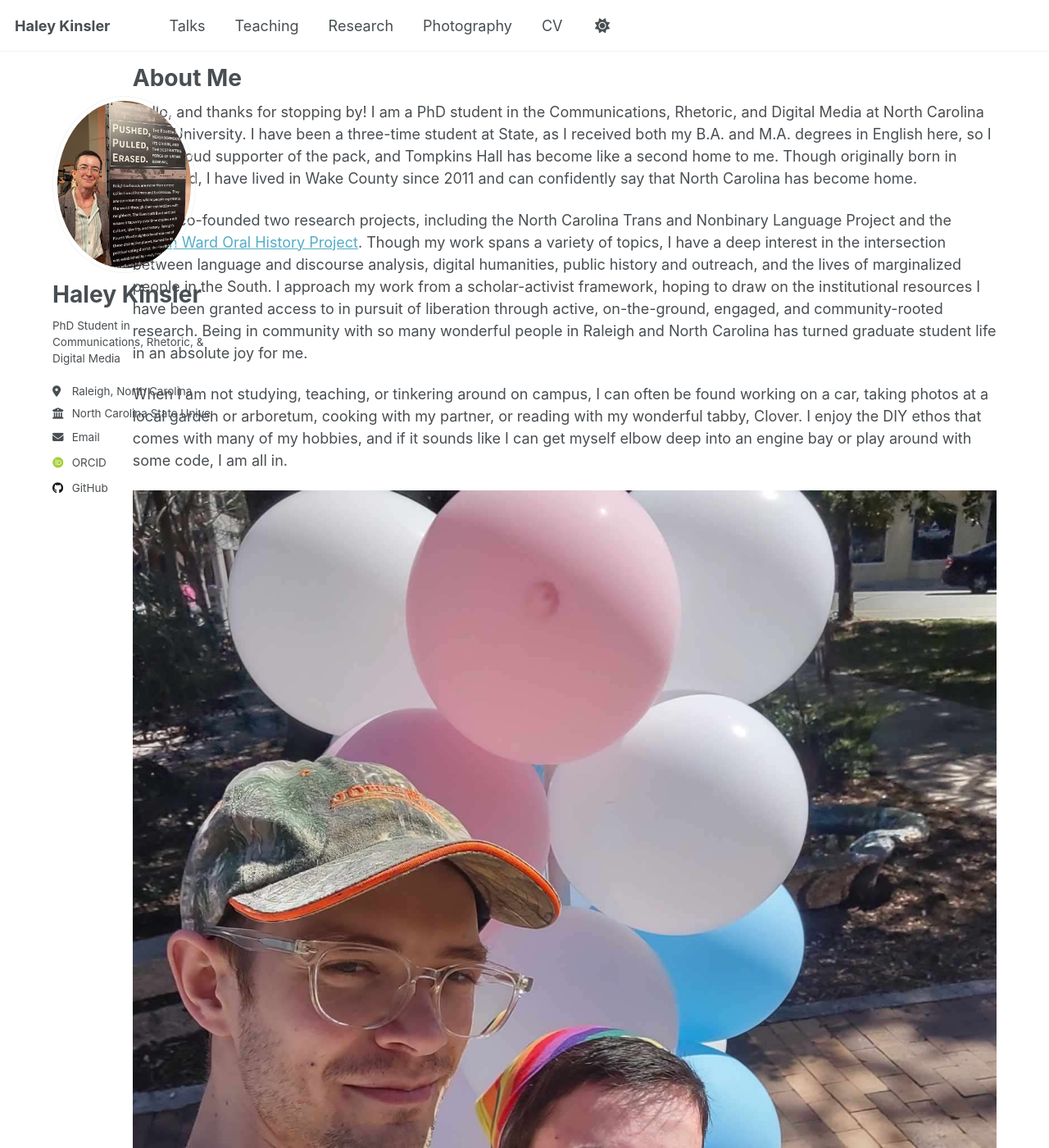
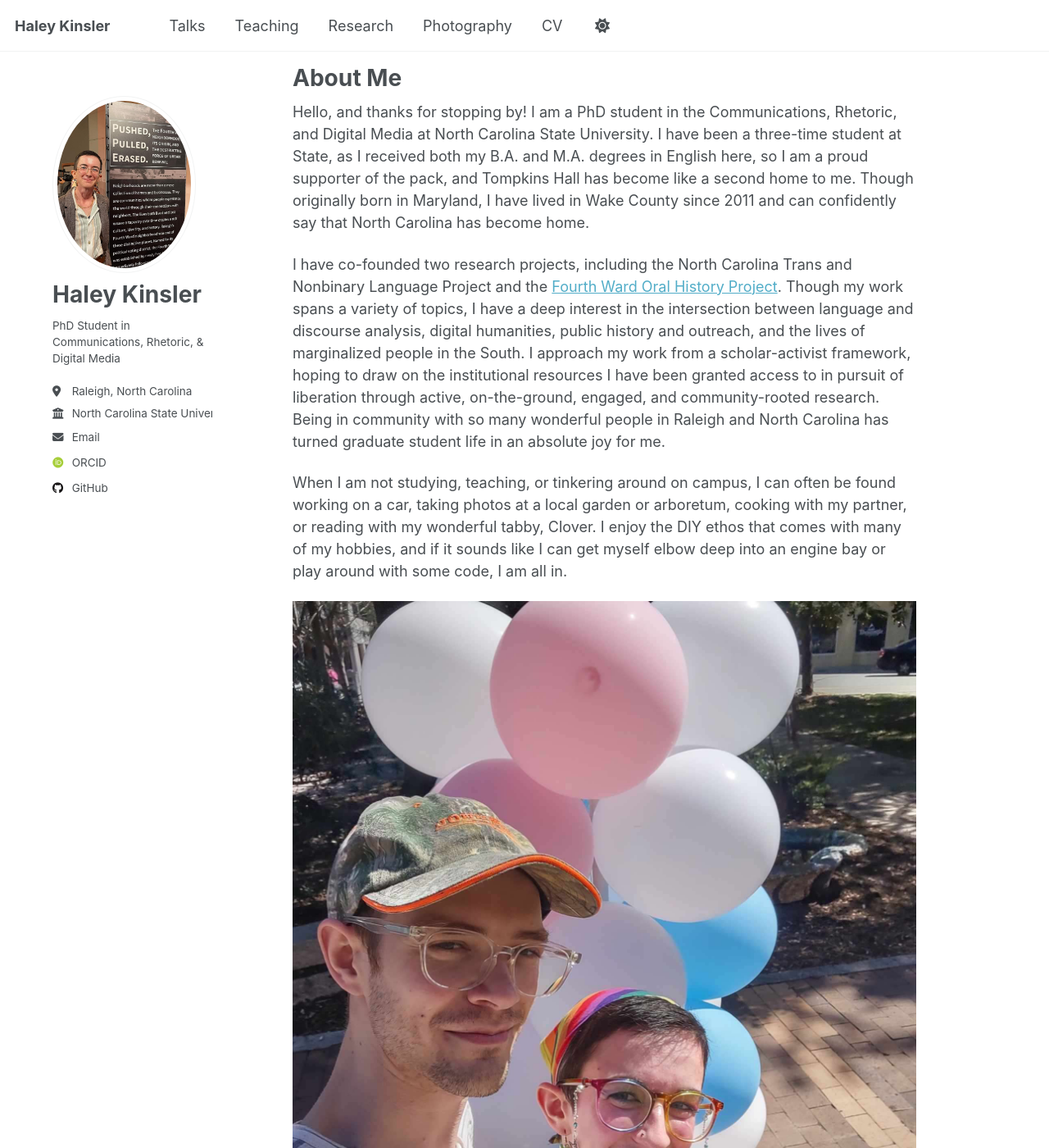
Before and after one commit to hmkinsler/hmkinsler.github.io, a Jekyll site: the page built from _pages/about.md, in a window 1280 px wide and 1400 px high. Shown: the whole window at 82% size. Built offline with Jekyll 4.4.1, drawn with Linux system fonts in a browser that asks for light colours; some web fonts are replaced.

Commit message:
Fix span

```diff
--- a/_sass/layout/_page.scss
+++ b/_sass/layout/_page.scss
@@ -16,9 +16,9 @@
 
 .page {
   @include breakpoint($large) {
-    @include span(11 of 12 last);
-    @include prefix(0 of 12);
-    @include suffix(0 of 12);
+    @include span(10 of 12 last);
+    @include prefix(1 of 12);
+    @include suffix(1 of 12);
   }
 
   .page__inner-wrap {
```
